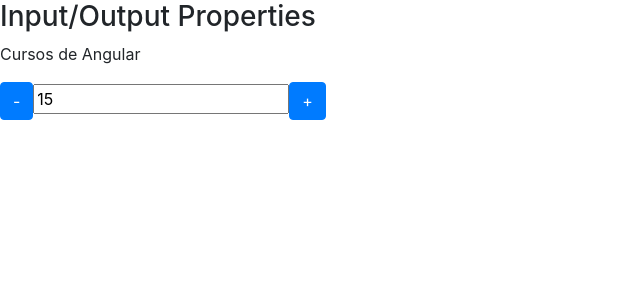
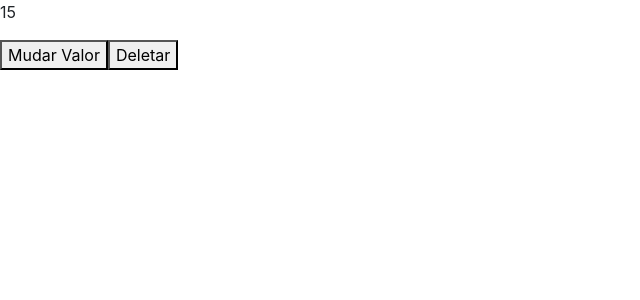
Before and after one commit to PauloNobre/data-binding-angular2, an Angular app: page / in a window 1280 px wide. Shown: the top 300 px of the page, without its empty margins (0-640 px from the left). Built offline with nearby package versions, Linux system fonts and the light colour scheme.

Commit message:
15: Ciclo de vida do Componente

```diff
--- a/src/app/app.component.html
+++ b/src/app/app.component.html
@@ -1 +1,5 @@
-<app-data-binding></app-data-binding>
+<!-- <app-data-binding></app-data-binding> -->
+
+<app-ciclo [valorInicial]="valor" *ngIf="!deletarCiclo"></app-ciclo>
+<button (click)="mudarValor()">Mudar Valor</button>
+<button (click)="destruirCiclo()">Deletar</button>
--- a/src/app/app.component.ts
+++ b/src/app/app.component.ts
@@ -6,5 +6,15 @@
   styleUrls: ['./app.component.css']
 })
 export class AppComponent {
+  valor: number = 15;
   title = 'app';
+  deletarCiclo: boolean = false;
+
+  mudarValor() {
+    this.valor++;
+  }
+
+  destruirCiclo() {
+    this.deletarCiclo = !this.deletarCiclo;
+  }
 }
--- a/src/app/app.module.ts
+++ b/src/app/app.module.ts
@@ -8,6 +8,7 @@
 import { DataBindingComponent } from './data-binding/data-binding.component';
 import { InputPropertyComponent } from './input-property/input-property.component';
 import { OutputPropertyComponent } from './output-property/output-property.component';
+import { CicloComponent } from './ciclo/ciclo.component';
 
 
 @NgModule({
@@ -15,7 +16,8 @@
     AppComponent,
     DataBindingComponent,
     InputPropertyComponent,
-    OutputPropertyComponent
+    OutputPropertyComponent,
+    CicloComponent
   ],
   imports: [
     BrowserModule,
--- /dev/null
+++ b/src/app/ciclo/ciclo.component.html
@@ -0,0 +1,3 @@
+<p>
+  {{ valorInicial }}
+</p>
--- /dev/null
+++ b/src/app/ciclo/ciclo.component.ts
@@ -0,0 +1,52 @@
+import { Component, OnInit, OnDestroy, DoCheck, AfterContentInit, OnChanges, AfterViewInit, AfterContentChecked, Input, AfterViewChecked } from '@angular/core';
+
+@Component({
+  selector: 'app-ciclo',
+  templateUrl: './ciclo.component.html',
+  styleUrls: ['./ciclo.component.css']
+})
+export class CicloComponent implements
+OnChanges, OnInit, DoCheck, AfterContentInit, AfterContentChecked, AfterViewInit, AfterViewChecked, OnDestroy{
+
+  @Input() valorInicial: number = 10;
+
+  constructor() {
+    this.log('constructor');
+   }
+
+   ngOnChanges() {
+    this.log('ngOnChanges')
+  }
+
+  ngOnInit() {
+    this.log('ngOnInit')
+  }
+
+  ngDoCheck(): void {
+    this.log('ngDoCheck')
+  }
+
+  ngAfterContentInit() {
+    this.log('ngAfterContentInit')
+  }
+
+  ngAfterContentChecked() {
+    this.log('ngAfterContentChecked')
+  }
+
+  ngAfterViewInit() {
+    this.log('ngAfterViewInit')
+  }
+
+  ngAfterViewChecked(): void {
+    this.log('ngAfterViewChecked')
+  }
+
+  ngOnDestroy() {
+    this.log('ngOnDestroy')
+  }
+
+  private log(hook: string) {
+    console.log(hook);
+  }
+}
```
Also changed, not shown: src/app/ciclo/ciclo.component.css (added), 1 other file (tests, documents, lock files or other folders).
